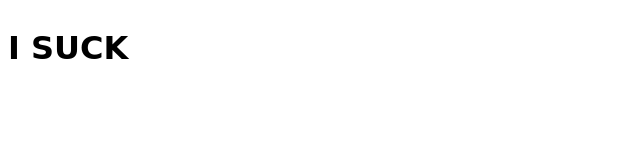
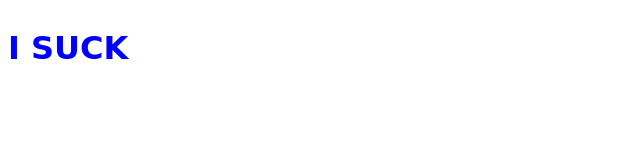
Before and after one commit to coolcrunch/idontcareanymo, a plain HTML site: page index.html in a window 1280 px wide. In both pictures the pointer is over the element "I SUCK". Shown: the whole page, without its empty margins (0-640 px from the left). Drawn offline with Linux system fonts and the light colour scheme.

Commit message:
Update index.html

```diff
--- a/index.html
+++ b/index.html
@@ -5,6 +5,10 @@
   h1 {
     size: 3em;
     font-family: cursive;
+    color: red;
+  }
+  h1:hover {
+    color: blue;
   }
 </style>
 </html>
```
